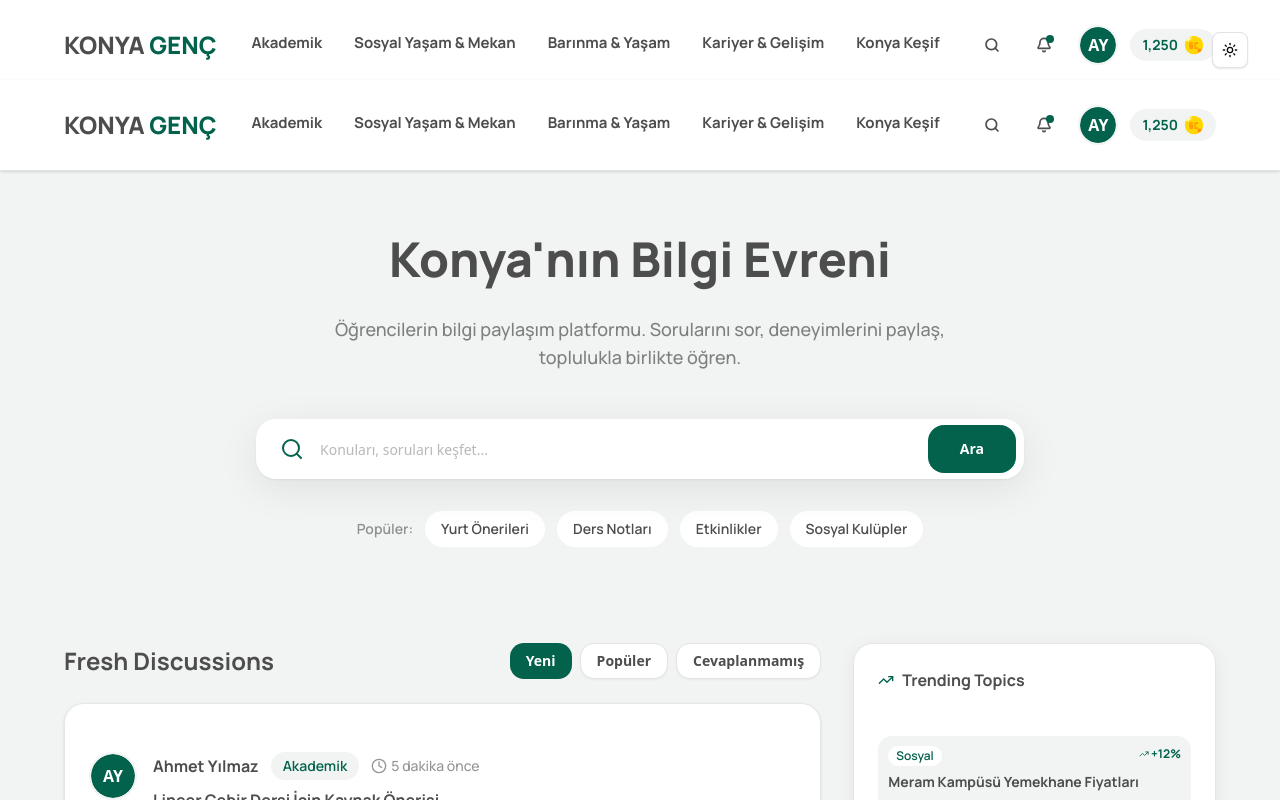
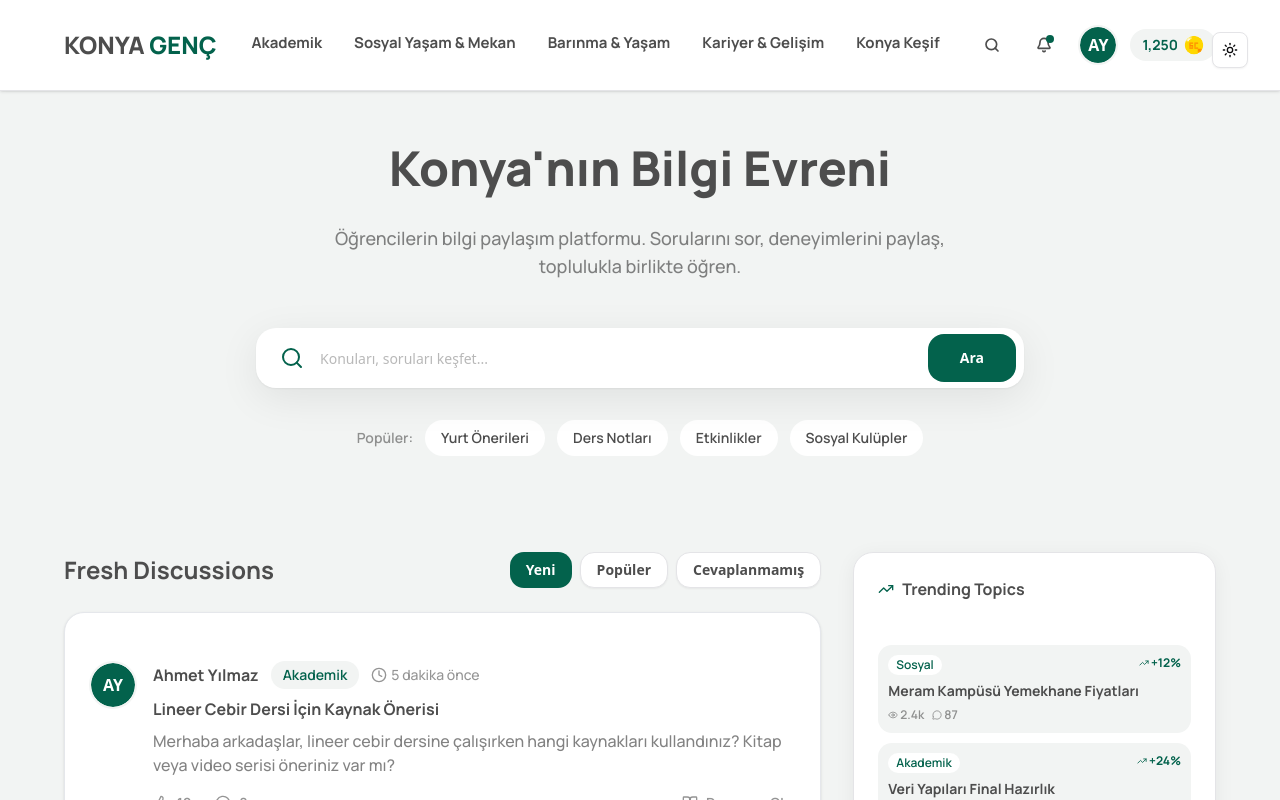
Before and after one commit to dogancanyildiz/wikonya, a Next.js app in the folder frontend/: page / in a window 1280 px wide. Shown: the top 800 px of the page. Built offline with nearby package versions, Linux system fonts and the light colour scheme.

Commit message:
refactor(page): remove navbar and mode toggle from home page

```diff
--- a/frontend/app/page.tsx
+++ b/frontend/app/page.tsx
@@ -1,16 +1,10 @@
-import { Navbar } from "@/components/navbar"
 import { Hero } from "@/components/hero"
 import { DiscussionFeed } from "@/components/discussion-feed"
 import { Sidebar } from "@/components/sidebar"
-import { ModeToggle } from "@/components/mode-toggle"
 
 export default function Home() {
   return (
     <div className="min-h-screen bg-[#f2f4f3] dark:bg-background">
-      <Navbar />
-      <div className="absolute top-8 right-8 z-50">
-        <ModeToggle />
-      </div>
       <Hero />
 
       <div className="max-w-[1440px] mx-auto px-4 sm:px-8 lg:px-16">
```
